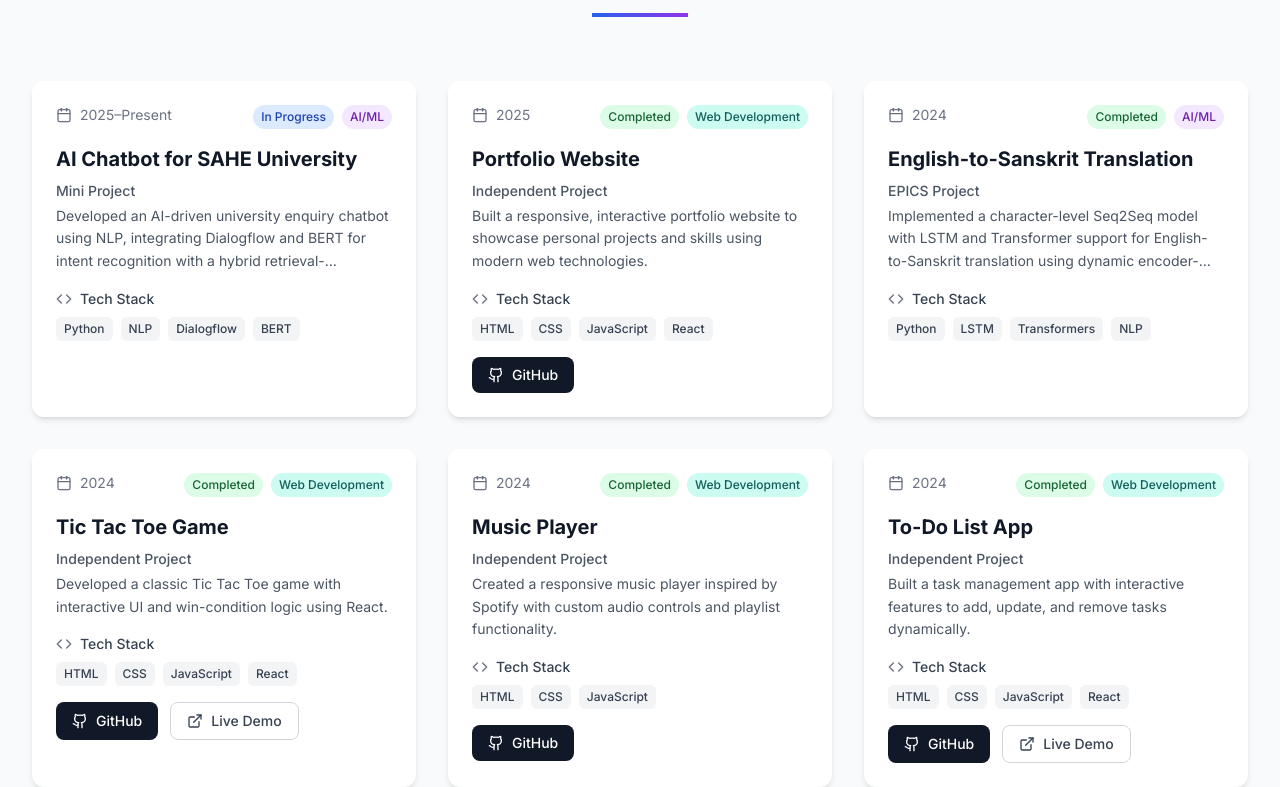
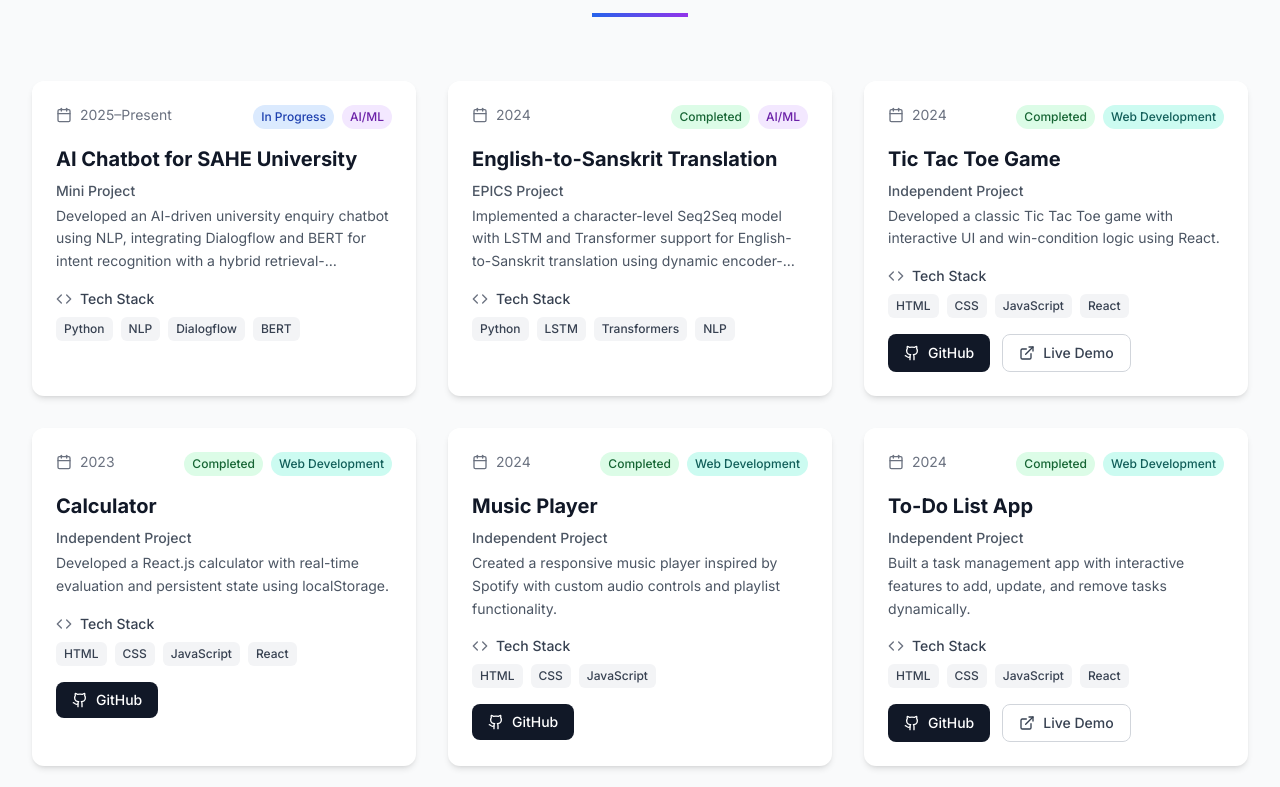
Before and after one commit to VeeraVasanti26/Portfolio, a React (Vite) app: page / in a window 1280 px wide. Shown: the part 2497-3284 px from the top of the page. Built offline with nearby package versions, Linux system fonts and the light colour scheme.

Commit message:
Update Projects.tsx

```diff
--- a/src/components/Projects.tsx
+++ b/src/components/Projects.tsx
@@ -12,16 +12,7 @@ const Projects = () => {
       category: "AI/ML",
       status: "In Progress"
     },
-    {
-      title: "Portfolio Website",
-      type: "Independent Project",
-      year: "2025",
-      description: "Built a responsive, interactive portfolio website to showcase personal projects and skills using modern web technologies.",
-      techStack: ["HTML", "CSS", "JavaScript", "React"],
-      githubUrl: "https://github.com/VeeraVasanti26/Portfolio",
-      category: "Web Development",
-      status: "Completed"
-    },
+
     {
       title: "English-to-Sanskrit Translation",
       type: "EPICS Project",
@@ -39,6 +30,16 @@ const Projects = () => {
       techStack: ["HTML", "CSS", "JavaScript", "React"],
       githubUrl: "https://github.com/VeeraVasanti26/Tic-Tac-Toe",
       liveUrl: "https://tic-tac-toe-jvui.vercel.app/",
+      category: "Web Development",
+      status: "Completed"
+    },
+    {
+      title: "Calculator",
+      type: "Independent Project",
+      year: "2023",
+      description: "Developed a React.js calculator with real-time evaluation and persistent state using localStorage.",
+      techStack: ["HTML", "CSS", "JavaScript", "React"],
+      githubUrl: "https://github.com/VeeraVasanti26/Calculator",
       category: "Web Development",
       status: "Completed"
     },
```
